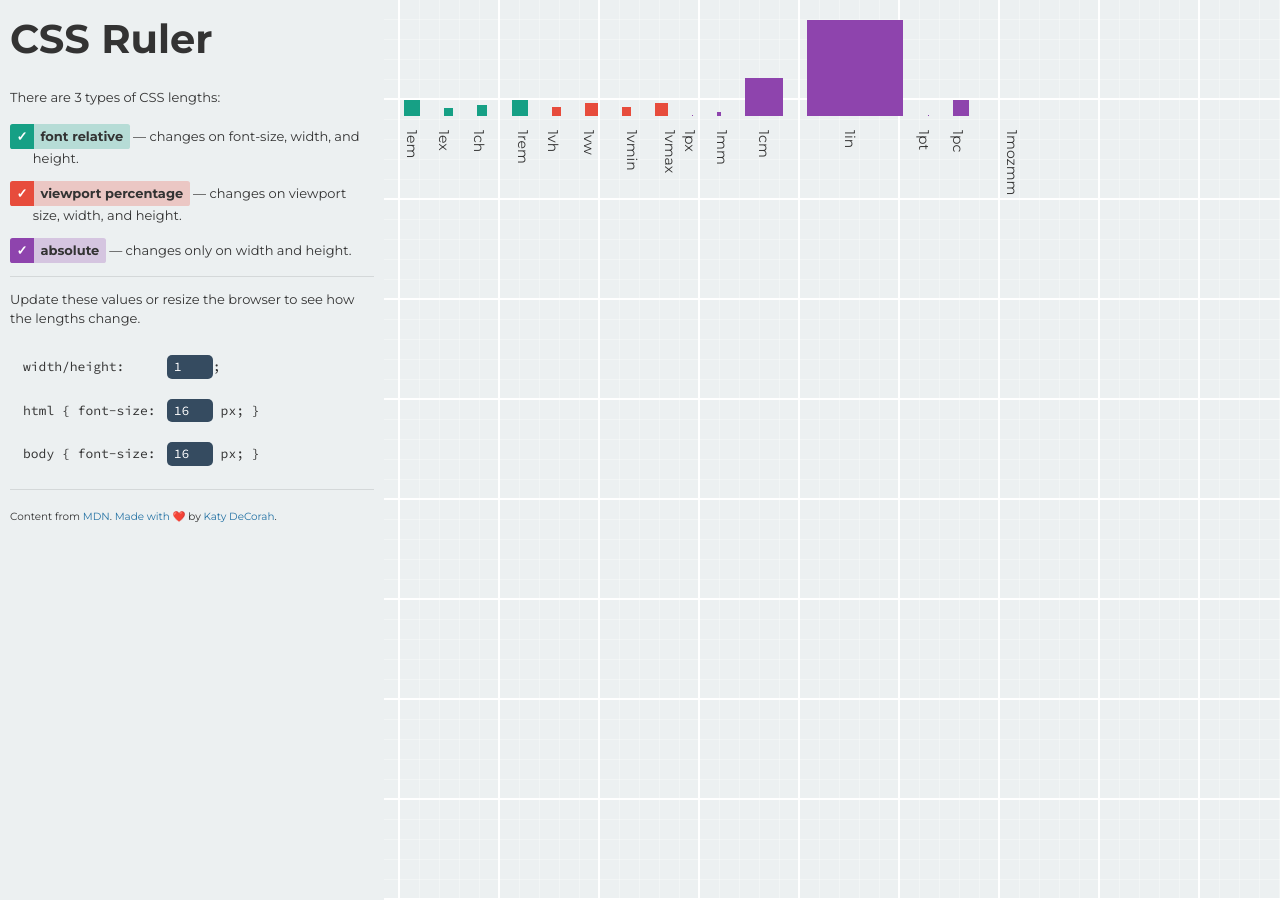
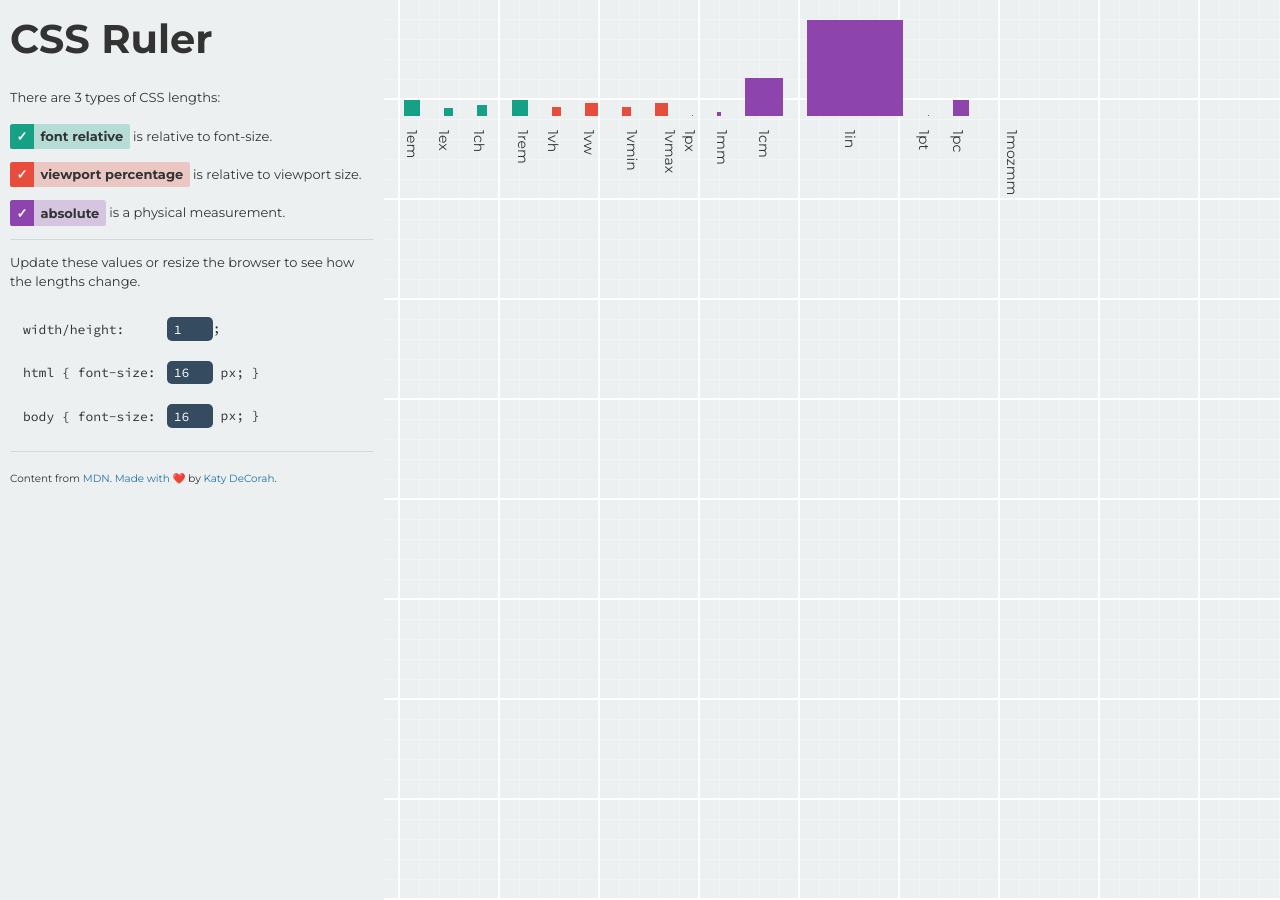
Before and after one commit to katydecorah/css-ruler, a Jekyll site: the page built from index.html, in a window 1280 px wide. Built offline with Jekyll 4.4.1, drawn with Linux system fonts in a browser that asks for light colours; nearby versions of some CDN libraries; emoji names are drawn with the system emoji font.

Commit message:
updates copy

```diff
--- a/_data/keys.yml
+++ b/_data/keys.yml
@@ -1,6 +1,6 @@
 - type: font relative
-  about: changes on font-size, width, and height.
+  about: is relative to font-size.
 - type: viewport percentage
-  about: changes on viewport size, width, and height.
+  about: is relative to viewport size.
 - type: absolute
-  about: changes only on width and height.
+  about: is a physical measurement.
--- a/_data/lengths.yml
+++ b/_data/lengths.yml
@@ -24,7 +24,7 @@
   description: 1/100th of the maximum value between the height and the width of the viewport.
 - length: px
   type: absolute
-  description: Relative to the viewing device.
+  description: Relative to the viewing device. For screen display, typically one device pixel (dot) of the display. For printers and very high resolution screens one CSS pixel implies multiple device pixels, so that the number of pixel per inch stays around 96.
 - length: mm
   type: absolute
   description: One millimeter.
--- a/index.html
+++ b/index.html
@@ -9,8 +9,7 @@ layout: default
     {% for item in site.data.keys %}<div class="key">
       <label class="label-{{item.type | replace:' ','-'}}">
         <input ng-model="{{item.type | replace:' ', ''}}" type="checkbox">
-        <span class="check">&#10003;</span><strong>{{item.type}}</strong></label>
-        &mdash; {{ item.about }}
+        <span class="check">&#10003;</span><strong>{{item.type}}</strong></label> {{ item.about }}
     </div>{% endfor %}
   </form>
   <form class="form-inputs">
```
